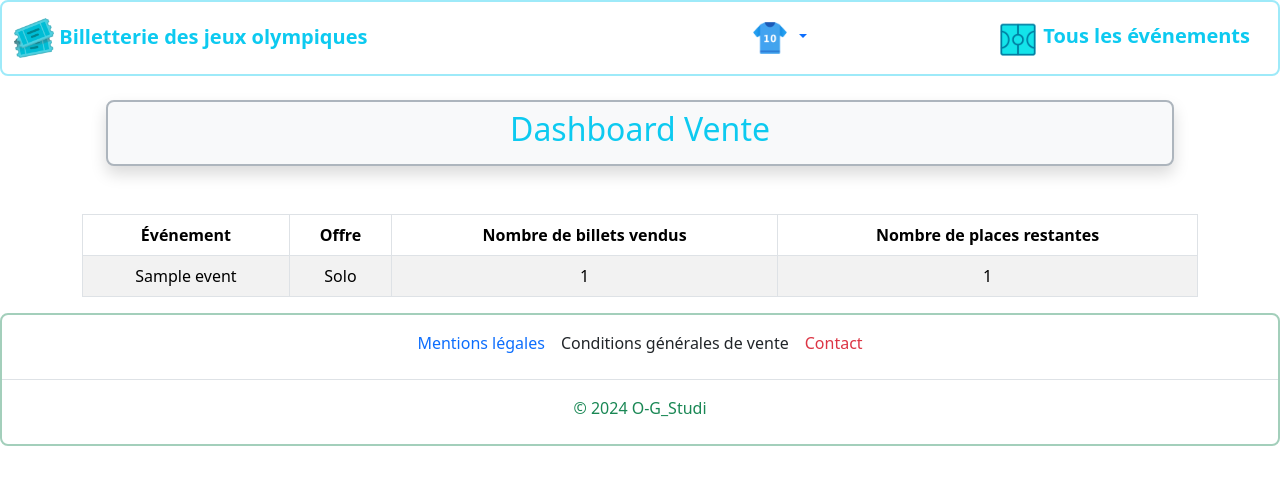
After one commit to tyennof/JO-Studi, a Django app: page /ventes_par_offre/ in a window 1280 px wide. The commit adds this page. Shown: the top 485 px of the page. Run offline with Django 5.2, Linux system fonts and the light colour scheme; tables that the repository leaves empty hold one stand-in row (values such as "Sample post").

Commit message:
Ajout vue vente

```diff
--- a/src/OGticketing/urls.py
+++ b/src/OGticketing/urls.py
@@ -6,7 +6,7 @@ from accounts.views import signup, logout_user, login_user,UpdateProfile, set_de
     contact
 from event_mgmt.views import index_event_mgmt, event_detail, add_to_cart, cart, delete_cart, \
     create_checkout_session, checkout_success, stripe_webhook, update_quantities, accueil_site, mention, cgv
-from eticketing.views import tickets
+from eticketing.views import tickets, SalesByOfferView
 
 from OGticketing import settings
 
@@ -36,5 +36,6 @@ urlpatterns = [
     path('cart/create_checkout_session', create_checkout_session, name='create-checkout-session'),
 
     path('tickets', tickets, name='tickets'),
+    path('ventes_par_offre/', SalesByOfferView.as_view(), name='ventes-par-offre'),
 
 ] + static(settings.MEDIA_URL, document_root=settings.MEDIA_ROOT)
--- /dev/null
+++ b/src/eticketing/templates/eticketing/vue_vente.html
@@ -0,0 +1,45 @@
+{% extends 'base.html' %}
+
+{% block content %}
+
+<div class="container text-center">
+
+    <div class="text-info border border-2 border-dark-subtle rounded-3 bg-light m-4 p-2 shadow">
+            <h2>Dashboard Vente</h2>
+        </div>
+        <br>
+
+    <table class="table table-striped table-hover table-bordered ">
+        <thead>
+            <tr>
+                <th>Événement</th>
+                <th>Offre</th>
+                <th>Nombre de billets vendus</th>
+                <th>Nombre de places restantes</th>
+            </tr>
+        </thead>
+        <tbody>
+            {% for event_data in event_sales_data %}
+                {% for offer in event_data.offers %}
+                    <tr>
+                        <td>{{ event_data.event.eventName }}</td>
+
+                        {% if offer.offer == 1 %}
+                            <td>Solo</td>
+                        {% elif offer.offer == 2 %}
+                            <td>Duo</td>
+                        {% elif offer.offer == 4 %}
+                            <td>Familiale</td>
+                        {% endif %}
+
+                        <td>{{ offer.total }}</td>
+                        <td>{{ event_data.event.eventSeatAvailable }}</td>
+                    </tr>
+                {% endfor %}
+            {% endfor %}
+        </tbody>
+    </table>
+
+</div>
+
+{% endblock %}
--- a/src/eticketing/views.py
+++ b/src/eticketing/views.py
@@ -1,4 +1,9 @@
+from django.db.models import Count
 from django.shortcuts import render
+from django.views.generic import ListView
+
+from eticketing.models import Eticket
+from event_mgmt.models import Event
 
 
 def tickets(request):
@@ -6,3 +11,26 @@ def tickets(request):
     tickets = request.user.eticket_set.all()
     # Renvoi via "context" dans une vue définie dans tickets.html
     return render(request, 'eticketing/tickets.html', context={"tickets": tickets})
+
+
+class SalesByOfferView(ListView):
+    model = Event
+    template_name = 'eticketing/vue_vente.html'
+    context_object_name = 'event_list'
+
+    def get_queryset(self):
+        return Event.objects.annotate(
+            total_sales=Count('eticket')
+        ).order_by('-total_sales')
+
+    def get_context_data(self, **kwargs):
+        context = super().get_context_data(**kwargs)
+        event_sales_data = []
+        for event in context['event_list']:
+            offers = Eticket.objects.filter(event=event).values('offer').annotate(total=Count('id')).order_by('offer')
+            event_sales_data.append({
+                'event': event,
+                'offers': offers
+            })
+        context['event_sales_data'] = event_sales_data
+        return context
--- a/src/templates/base.html
+++ b/src/templates/base.html
@@ -96,6 +96,7 @@
       <li class="nav-item"><a href="{% url 'contact' %}" class="nav-link px-2 text-danger">Contact</a></li>
       {% if request.user.is_superuser %}
         <li class="nav-item"><a href="{% url 'admin:index' %}" class="nav-link px-2 text-warning">Administration</a></li>
+        <li class="nav-item"><a href="{% url 'ventes-par-offre' %}" class="nav-link px-2 text-success">Ventes</a></li>
       {% endif %}
     </ul>
     <p class="text-center text-success">&copy; 2024 O-G_Studi</p>
```
